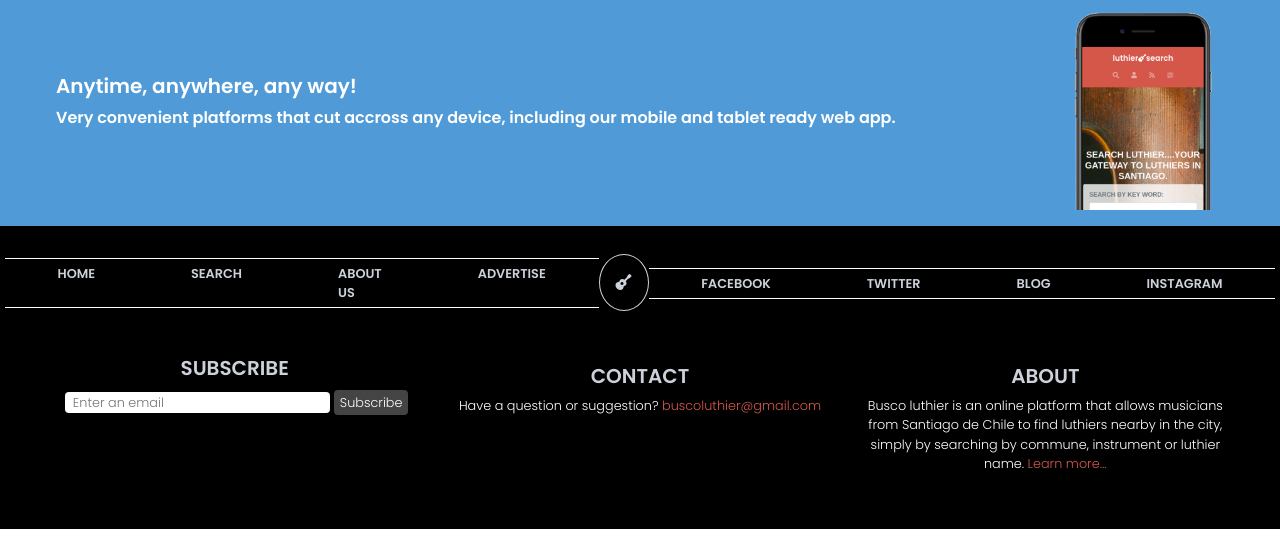
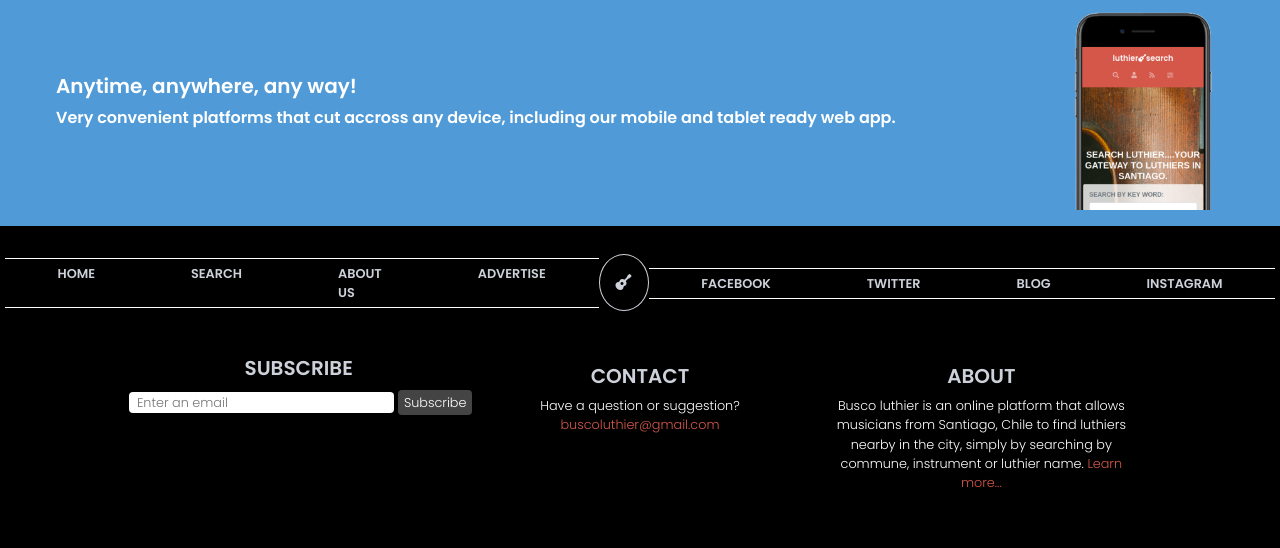
Before and after one commit to aliciapaz/buscoLuthier, a website: page index.html in a window 1280 px wide. Shown: the part 1777-2325 px from the top of the page. Drawn offline with Linux system fonts and the light colour scheme.

Commit message:
fix position of subscribe, about and contact section

```diff
--- a/index.html
+++ b/index.html
@@ -210,20 +210,20 @@
       </nav>
       <div class="subscribe-container container-fluid mt-3">
         <div class="row">
-          <div class="subscribe-form col-12 col-md mb-2">
+          <div class="subscribe-form col-12 col-md-4 mb-2">
             <h5 class="text-center">
               <a href="#" class="link-light text-decoration-none fw-bold"
                 >SUBSCRIBE</a
               >
             </h5>
             <div
-              class="d-flex flex-column flex-md-row align-items-center justify-content-center"
+              class="d-flex flex-column flex-lg-row align-items-center justify-content-center"
             >
               <input
                 type="email"
                 id="email"
                 name="email"
-                class="text-fields rounded border-0 my-1 mx-1 px-2 text-center text-md-start"
+                class="input-email text-fields rounded border-0 my-1 mx-1 px-2 text-center text-lg-start"
                 required
                 maxlength="20"
                 placeholder="Enter an email"
@@ -237,7 +237,7 @@
               />
             </div>
           </div>
-          <div class="col-12 col-md my-2">
+          <div class="col-12 col-md-4 my-2">
             <h5 class="text-center">
               <a href="#" class="link-light text-decoration-none fw-bold"
                 >CONTACT</a
@@ -251,7 +251,7 @@
               >
             </p>
           </div>
-          <div class="col-12 col-md my-2">
+          <div class="col-12 col-md-4 my-2">
             <h5 class="text-center">
               <a href="#" class="link-light text-decoration-none fw-bold"
                 >ABOUT</a
@@ -259,7 +259,7 @@
             </h5>
             <p class="text-center">
               Busco luthier is an online platform that allows musicians from
-              Santiago de Chile to find luthiers nearby in the city, simply by
+              Santiago, Chile to find luthiers nearby in the city, simply by
               searching by commune, instrument or luthier name.
               <a class="subs-link text-decoration-none" href="#">Learn more...</a>
             </p>
--- a/scss/style.scss
+++ b/scss/style.scss
@@ -130,15 +130,24 @@ $theme-colors: (
 
 /* subscribe */
 .subscribe-container {
-  max-width: 95%;
+  max-width: 80%;
   font-size: .8rem;
   color: #fff;
 }
 
-.subscribe-form .subscribe-btn {
-  background-color: #444;
-  color: #fff;
-  height: 25px;
+.subscribe-form {
+  .subscribe-btn {
+    background-color: #444;
+    color: #fff;
+    height: 25px;
+  }
+  .input-email,
+  .subscribe-btn {
+    @media only screen and (max-width: 1024px) {
+      width: 10rem;
+    }
+  }
+
 }
 
 .subs-link {
```
Also changed, not shown: css/style.css, 1 other file.
